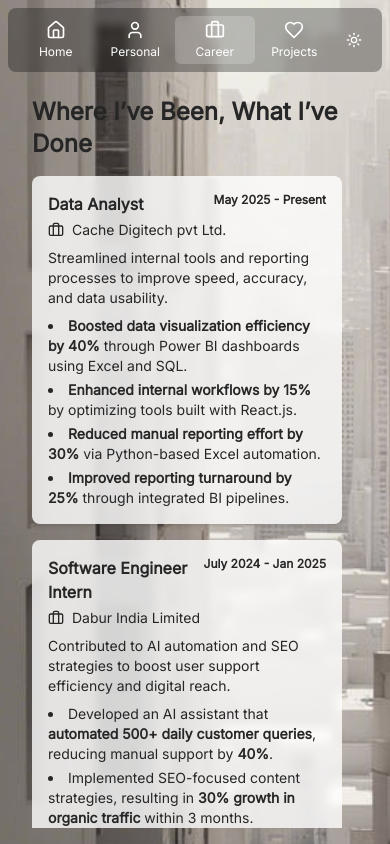
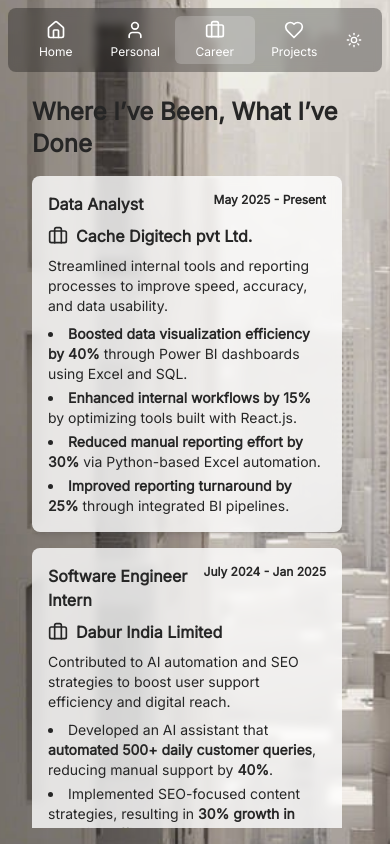
Before and after one commit to 20bcs6794/vansh, a Next.js app: page / in a window 390 px wide. Both pictures are taken after a click on the button "Career". Built offline with nearby package versions, Linux system fonts and the light colour scheme; what @genkit-ai/googleai, genkit would draw is missing.

Commit message:
do one thing inside mobile view make the organization eye catching, edit

```diff
--- a/src/components/glass-panel-layout.tsx
+++ b/src/components/glass-panel-layout.tsx
@@ -710,12 +710,10 @@ const CareerTimeline = () => {
                                         <h3 className="font-bold text-base">{item.title}</h3>
                                         <p className="font-bold text-xs text-right shrink-0 ml-4">{item.period}</p>
                                     </div>
-                                    <div className="flex items-center text-sm mt-1">
-                                      <item.icon className="w-4 h-4 mr-2" />
-                                      <span>
-                                        {item.company}
-                                        {item.grade && ` | ${item.grade}`}
-                                      </span>
+                                    <div className="flex items-center mt-2">
+                                      <item.icon className="w-5 h-5 mr-2" />
+                                      <span className="text-base font-bold">{item.company}</span>
+                                      {item.grade && <span className="text-sm text-muted-foreground ml-2">| {item.grade}</span>}
                                     </div>
                                     <div className="text-sm mt-2">{item.description}</div>
                                 </div>
```
